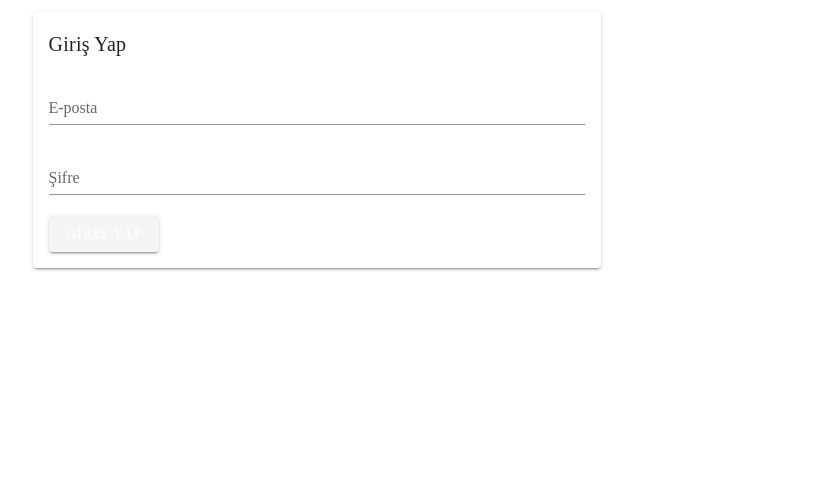
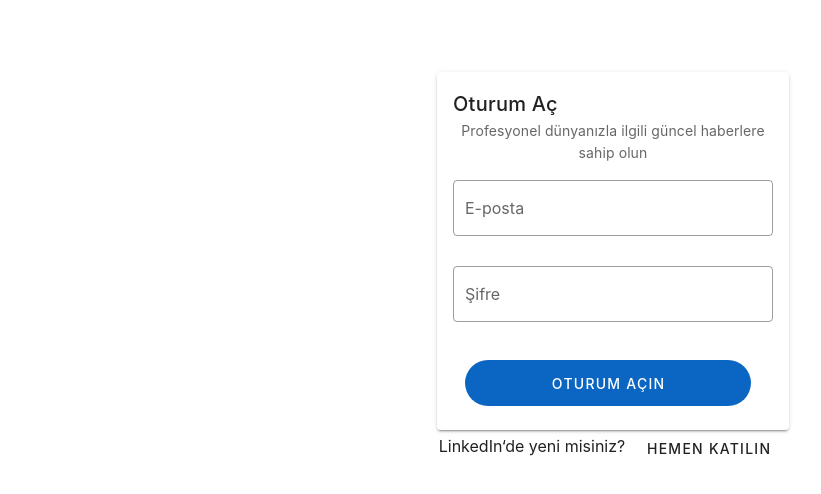
Before and after one commit to Nacnus/linkedIn-clone, a Nuxt app: page /auth/login in a window 1280 px wide. Shown: the top 494 px of the page, without its empty margins (27-848 px from the left). Built offline with nearby package versions, Linux system fonts and the light colour scheme.

Commit message:
changed login

```diff
--- a/pages/auth/login.vue
+++ b/pages/auth/login.vue
@@ -1,24 +1,64 @@
 <template>
-  <v-container>
-    <v-row justify="center">
-      <v-col cols="6">
-        <v-card>
-          <v-card-title class="text-center">
-            Giriş Yap
-          </v-card-title>
-          <v-card-text>
-            <v-form @submit.prevent="login">
-              <v-text-field v-model="login_Info.email" label="E-posta" required />
-              <v-text-field v-model="login_Info.password" label="Şifre" type="password" required />
-              <v-btn type="submit" color="primary">
-                Giriş Yap
+  <v-app>
+    <v-container class="align-center justify-center align-content-center text-center d-flex">
+      <v-card elevation="0" class="mt-15">
+        <v-card width="352">
+          <v-card-title>Oturum Aç</v-card-title>
+          <v-card-subtitle>
+            Profesyonel dünyanızla ilgili güncel haberlere sahip olun
+          </v-card-subtitle>
+          <v-form
+            ref="form"
+            v-model="valid"
+            lazy-validation
+          >
+            <v-text-field
+              v-model="login_Info.email"
+              class="mx-4"
+              outlined
+              :rules="emailRules"
+              label="E-posta"
+              background-color="white"
+              required
+            />
+            <v-text-field
+              v-model="login_Info.password"
+              type="password"
+              class="mx-4"
+              outlined
+              :rules="passwordRules"
+              label="Şifre"
+              required
+              background-color="white"
+            />
+          </v-form>
+
+          <v-card-actions>
+            <div class="ml-5 mb-4" style="width: calc(100% - 50px)">
+              <v-btn
+                block
+                style="border-radius: 500px;color: white;background-color: #0A66C2"
+                height="46"
+                elevation="0"
+                :disabled="!valid"
+                @click="login"
+              >
+                Oturum Açın
               </v-btn>
-            </v-form>
-          </v-card-text>
+            </div>
+          </v-card-actions>
         </v-card>
-      </v-col>
-    </v-row>
+        LinkedIn‘de yeni misiniz?
+        <v-btn
+          text
+
+          @click="redirectRegister"
+        >
+          Hemen katılın
+        </v-btn>
+      </v-card>
     </v-container>
+  </v-app>
 </template>
 
 <script>
@@ -26,26 +66,37 @@
   layout: 'auth',
   data () {
     return {
+      valid: true,
       login_Info: {
         email: '',
         password: ''
-      }
+      },
+      emailRules: [
+        v => !!v || 'E-posta adresi zorunludur!',
+        v => /.+@.+\..+/.test(v) || 'Geçerli bir e-posta adresi giriniz'
+      ],
+      passwordRules: [
+        v => !!v || 'Şifrenizi girmek zorunludur!'
+      ]
     }
   },
   methods: {
     login () {
-      try {
+      this.$refs.form.validate()
       this.$auth.loginWith('local', { data: this.login_Info })
         .then(() => {
           this.$router.push('/')
         })
-      } catch (error) { // çalıştıramadım kontrol edilecek burası
-        if (error.response && error.response.status === 401) {
-          alert('Kullanıcı adı veya şifre yanlış.')
+        .catch((error) => {
+          if (error.message === 'Request failed with status code 401') {
+            alert('E-posta ya da şifreniz hatalı')
           } else {
-          alert('Giriş işlemi sırasında bir hata oluştu.')
+            alert('Giriş bilgilerinizi kontrol ediniz')
           }
-      }
+        })
+    },
+    redirectRegister () {
+      this.$router.push('/auth/register')
     }
   }
 }
```
Lines whose indentation alone changed are shown as unchanged.
